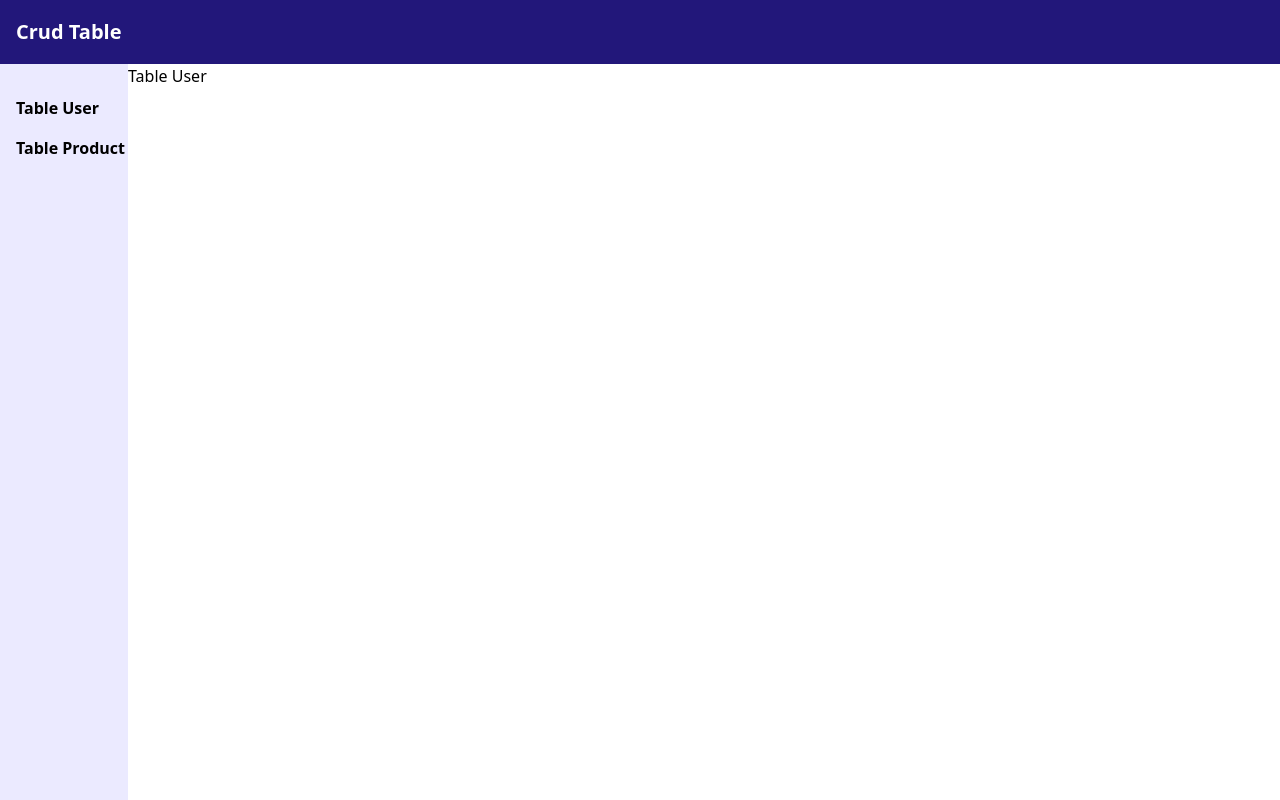
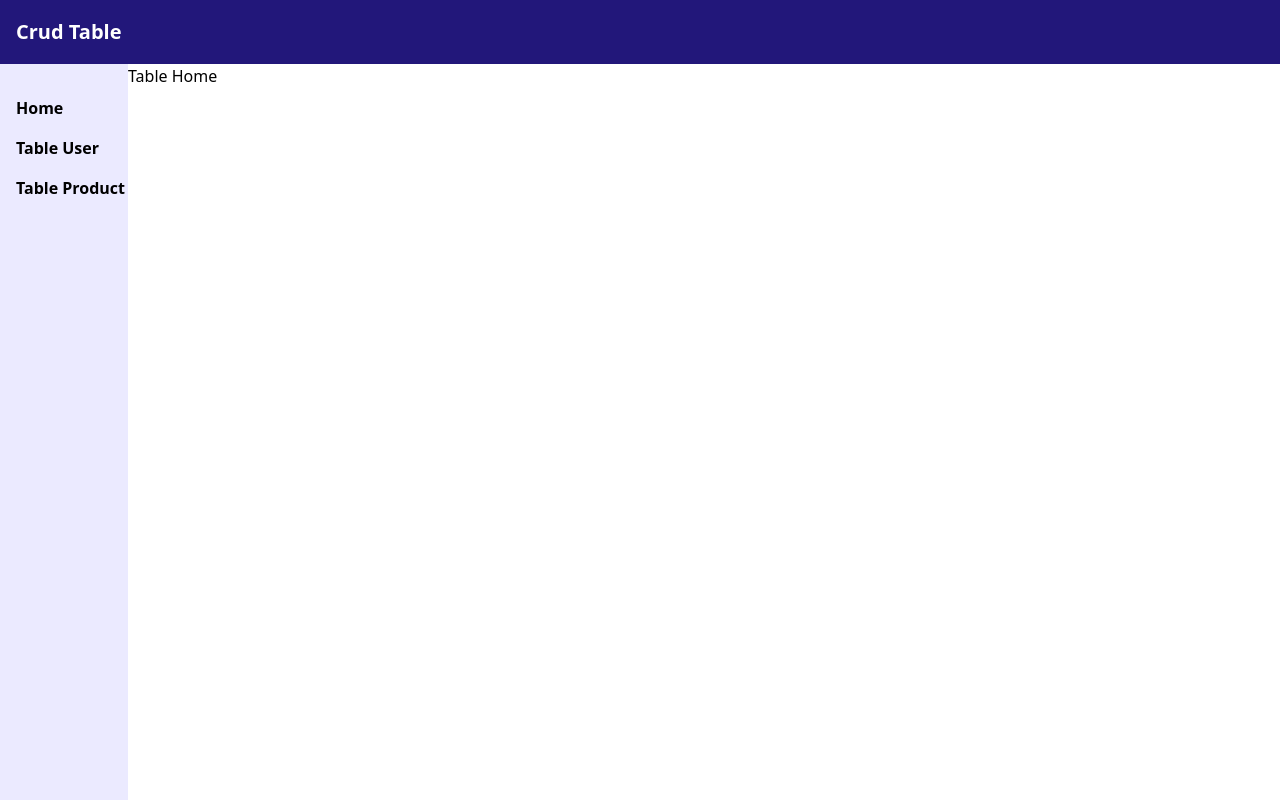
Before and after one commit to rendipilot/vue-dashboard-template, a Vue app: page / in a window 1280 px wide. Built offline with nearby package versions, Linux system fonts and the light colour scheme.

Commit message:
add vue route for routing table

```diff
--- a/package.json
+++ b/package.json
@@ -11,7 +11,8 @@
   "dependencies": {
     "@tailwindcss/vite": "^4.1.0",
     "tailwindcss": "^4.1.0",
-    "vue": "^3.5.13"
+    "vue": "^3.5.13",
+    "vue-router": "^4.5.0"
   },
   "devDependencies": {
     "@vitejs/plugin-vue": "^5.2.3",
--- a/src/components/Setup.vue
+++ b/src/components/Setup.vue
@@ -3,24 +3,12 @@
     <p class="text-white text-xl my-auto ml-4 font-semibold">Crud Table</p>
   </div>
   <div class="flex w-screen h-[calc(100vh-4rem)] overflow-hidden">
-    <Sidenav @changeComponent="handleChangeComponent" />
-    <MainComponent :selectedTable="selectedTable"/>
+    <Sidenav />
+    <MainComponent />
   </div>
 </template>
 
 <script setup>
-import { ref } from "vue";
 import Sidenav from "./sidenav/Sidenav.vue"
 import MainComponent from "./main/MainComponent.vue"
-
-const selectedTable = ref("user")
-
-const handleChangeComponent = (table) => {
-  if(selectedTable.value !== table){
-    console.info("data berubah")
-    selectedTable.value = table
-  }
-}
 </script>
-
-<style scoped></style>
--- a/src/components/main/MainComponent.vue
+++ b/src/components/main/MainComponent.vue
@@ -1,11 +1,9 @@
-  <template>
-      <div class="main-content flex w-9/10 h-full">
-        <p>{{ selectedTable ? `Table ${selectedTable.charAt(0).toUpperCase() + selectedTable.slice(1)}` : 'Main Component' }}</p>
-      </div>
-  </template>
+<template>
+  <div class="main-content flex w-9/10 h-full">
+    <p>{{ $route.name ? `Table ${$route.name.charAt(0).toUpperCase() + $route.name.slice(1)}` : 'Main Component' }}</p>
+  </div>
+</template>
 
 <script setup>
-defineProps({
-  selectedTable: String
-})
+defineProps({});
 </script>
--- a/src/components/sidenav/Sidenav.vue
+++ b/src/components/sidenav/Sidenav.vue
@@ -1,16 +1,12 @@
 <template>
-   <div class="left-nav flex flex-col pt-8 pl-4 gap-4 w-1/10 h-full bg-[#EBEAFF]">
-    <button @click="changeComponent('user')" class="text-left font-semibold">Table User</button>
-    <button @click="changeComponent('product')" class="text-left font-semibold">Table Product</button>
+  <div class="left-nav flex flex-col pt-8 pl-4 gap-4 w-1/10 h-full bg-[#EBEAFF]">
+    <RouterLink to="/" class="text-left font-semibold">Home</RouterLink>
+    <RouterLink to="/user" class="text-left font-semibold">Table User</RouterLink>
+    <RouterLink to="/product" class="text-left font-semibold">Table Product</RouterLink>
   </div>
 </template>
 
+<script setup>
+import { RouterLink } from 'vue-router';
 
-<script setup>
-const emit = defineEmits(); // Deklarasikan emit untuk mengirim data ke parent
-
-
-const changeComponent = (table) => {
-  emit('changeComponent', table);
-}
 </script>
--- a/src/main.js
+++ b/src/main.js
@@ -2,5 +2,6 @@ import './assets/main.css'
 
 import { createApp } from 'vue'
 import App from './App.vue'
+import router from './router/router'
 
-createApp(App).mount('#app')
+createApp(App).use(router).mount('#app')
--- /dev/null
+++ b/src/router/router.js
@@ -0,0 +1,26 @@
+import { createRouter, createWebHistory } from 'vue-router';
+import Setup from '../components/Setup.vue';
+const routes = [
+  {
+    path: '/',
+    name: 'home',
+    component: Setup,
+  },
+  {
+    path: '/user',
+    name: 'user',
+    component: () => import('../components/main/MainComponent.vue'),
+  },
+  {
+    path: '/product',
+    name: 'product',
+    component: () => import('../components/main/MainComponent.vue'),
+  },
+];
+
+const router = createRouter({
+  history:  createWebHistory(),
+  routes,
+});
+
+export default router;
```
Also changed, not shown: 1 other file (tests, documents, lock files or other folders).
